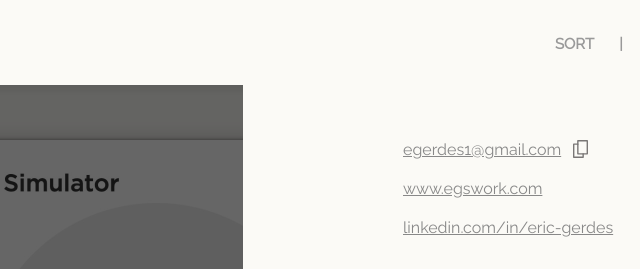
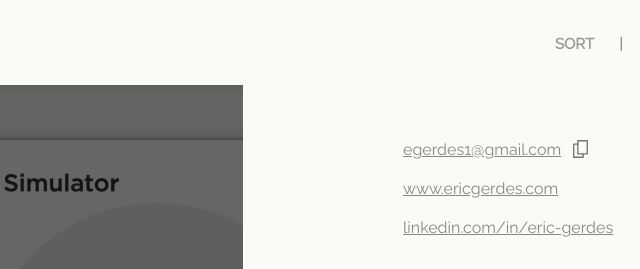
Before and after one commit to eg457/portfolio, a plain HTML site: page index.html in a window 1280 px wide. Both pictures are taken after a click on the element "CONTACT". Shown: the top 269 px of the page, 532-1172 px from the left. Drawn offline with Linux system fonts and the light colour scheme; no server answers.

Commit message:
Add files via upload

```diff
--- a/index.html
+++ b/index.html
@@ -170,7 +170,7 @@ Your browser does not support the video tag.
                     <input value="egerdes1@gmail.com" id="myInput">
                     <div class="copyIcon"></div>
                     <div class="copiedMessage">copied</div>
-                    <p class="contactInfo"><a href="https://www.egswork.com">www.egswork.com</a></p>
+                    <p class="contactInfo"><a href="https://www.ericgerdes.com">www.ericgerdes.com</a></p>
                     <p class="contactInfo"><a href="https://www.linkedin.com/in/eric-gerdes" target="_blank">linkedin.com/in/eric-gerdes</a></p>
                 </div>
             </div>
@@ -208,7 +208,7 @@ Your browser does not support the video tag.
 
 
 
-            <div class="header"><a id="logo" href="https://www.egswork.com"></a>
+            <div class="header"><a id="logo" href="https://www.ericgerdes.com"></a>
                 <!--<span id="siteRole">Interactive Design & Development</span>-->
                 <div class="headerLine"></div>
                 <!--<div class="headerRole">Interactive Design • Elearning Development</div>-->
```
